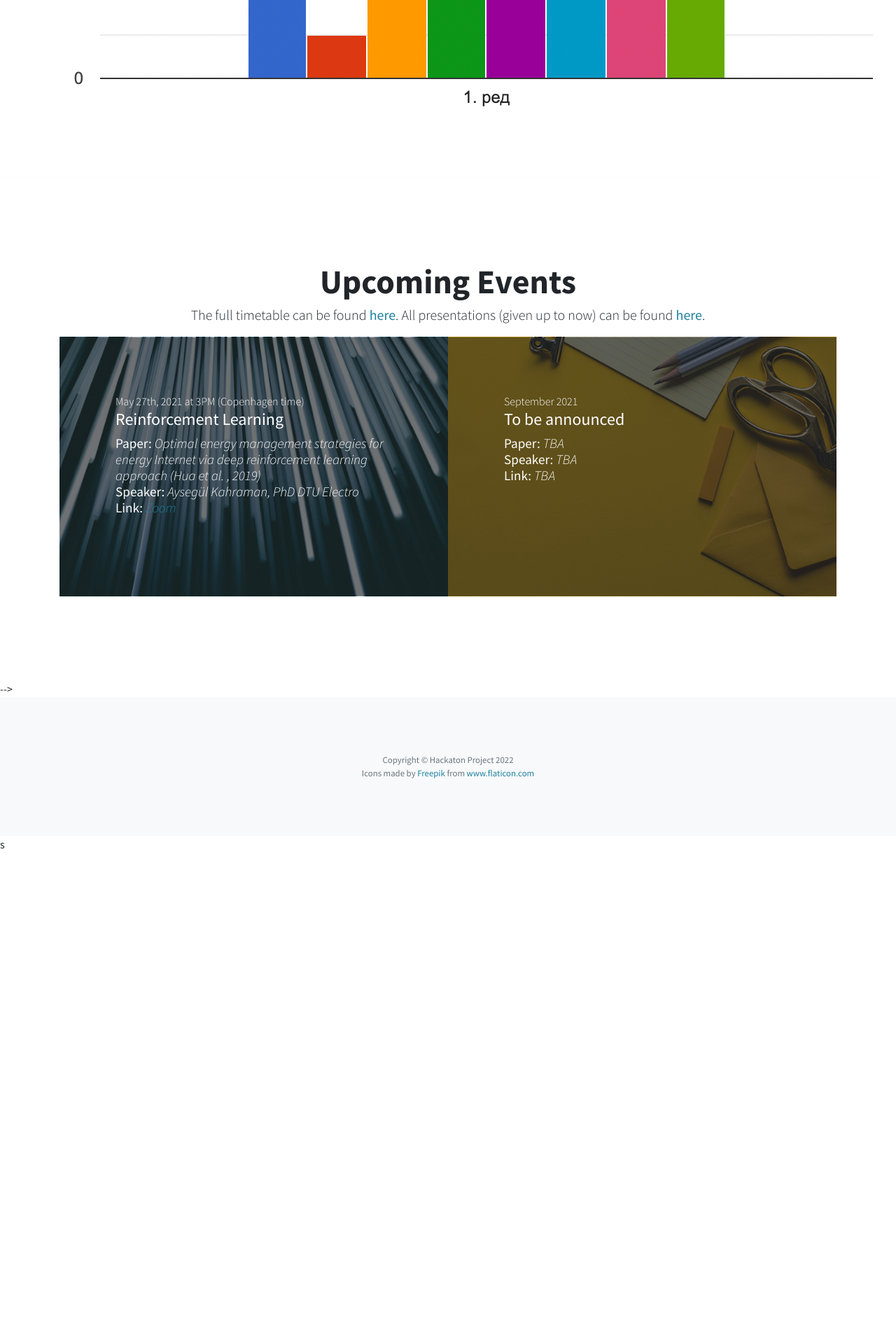
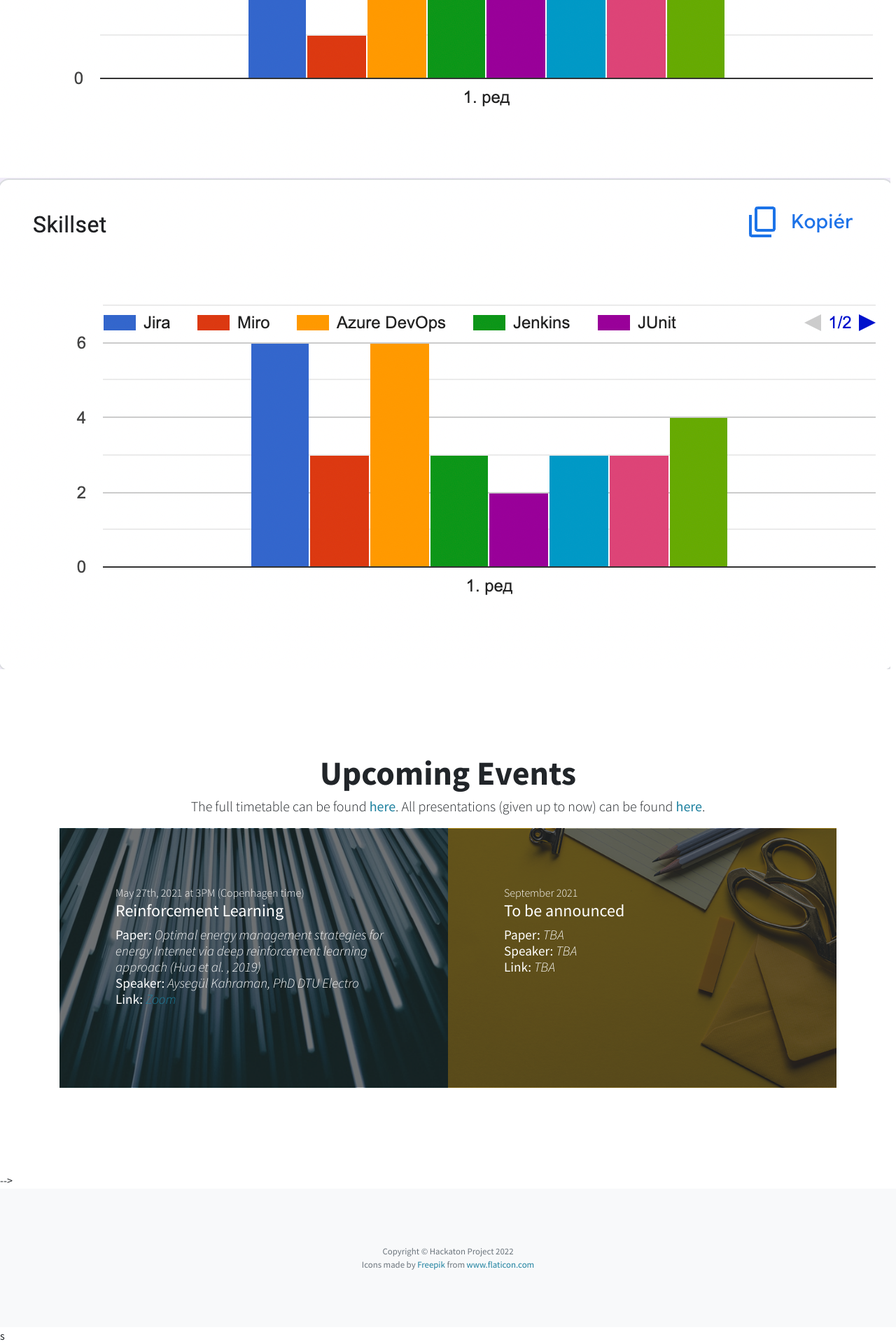
Before and after one commit to milenabaj/tinder_devops, a Jekyll site: the page index.html, which Jekyll copies as it is, in a window 1280 px wide. Shown: the part 1975-3895 px from the top of the page at 70% size. Built offline with Jekyll 4.4.1, drawn with Linux system fonts in a browser that asks for light colours; before the commit the page ends 3193 px from its top, so only the background shows below that.

Commit message:
Update index.html

```diff
--- a/index.html
+++ b/index.html
@@ -72,7 +72,8 @@
         </div>
     </section>
 
-    <img class="img-fluid" src="need_help.png" alt="">
+    <img class="img-fluid" src="img/needs.png" alt="">
+    <img class="img-fluid" src="img/skillset.png" alt="">
     <!--
     <!-- Portfolio -->
     <section class="content-section" id="calendar">
```
